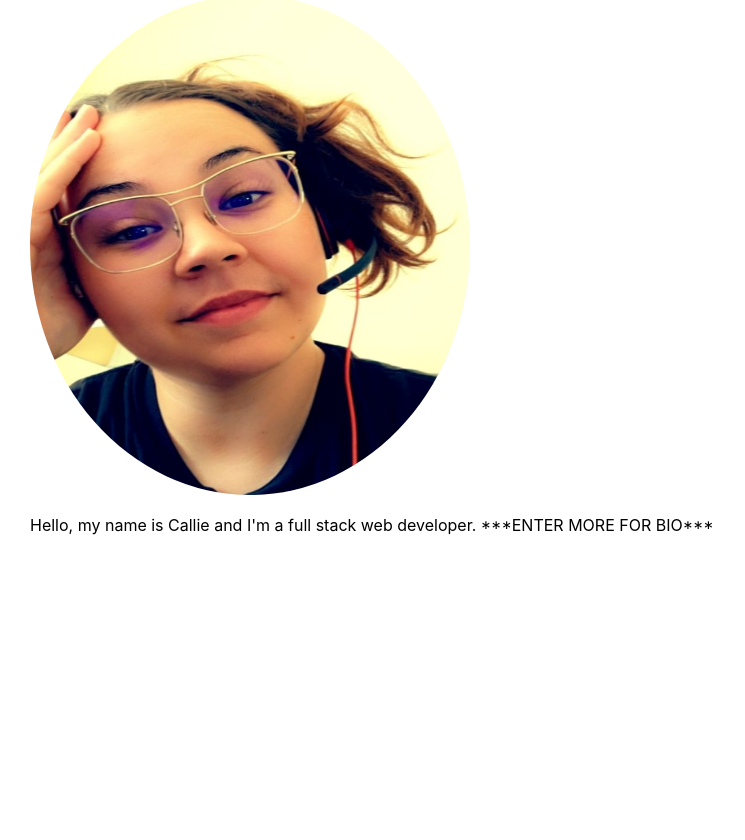
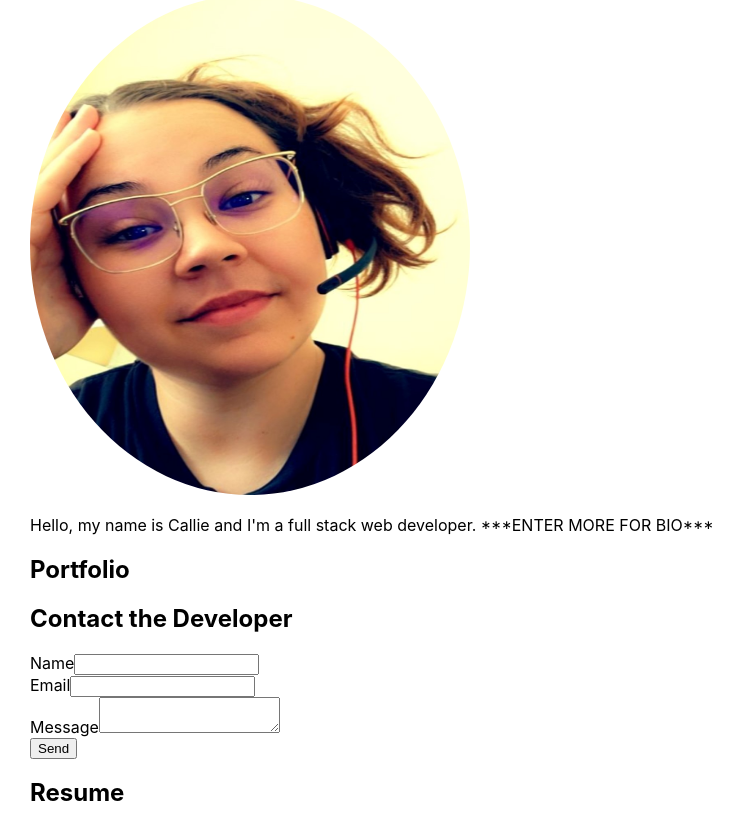
Before and after one commit to CalCar0707/W20C-reactportfolio, a React (Create React App) app in the folder react-portfolio/: page / in a window 1280 px wide. Shown: the part 194-1034 px from the top of the page, without its empty margins (0-745 px from the left). Before the commit the page ends 800 px from the top, so only its background shows below. Built offline with nearby package versions, Linux system fonts and the light colour scheme.

Commit message:
added each section for navigation, added screenshots for portfolio?

```diff
--- a/react-portfolio/src/components/Navigation.js
+++ b/react-portfolio/src/components/Navigation.js
@@ -9,7 +9,7 @@ export default function Navigation() {
                     <a href="#about-me">
                         <li>About Me</li>
                         </a>
-                    <a href="#">
+                    <a href="#portfolio">
                         <li>Portfolio</li>
                         </a>
                     <a href="#">
--- a/react-portfolio/src/components/Project.js
+++ b/react-portfolio/src/components/Project.js
@@ -1,6 +1,7 @@
 import React from "react";
 import WelcomeHeader from "./Header";
 import Footer from "./Footer";
+import Form from "./Form";
 
 import profilePic from './../img/portfolio pic.jpg';
 
@@ -14,7 +15,18 @@ export default function Project(){
                 <img src={profilePic} className="profilepic" alt="developer pic" />
                 <p>Hello, my name is Callie and I'm a full stack web developer. ***ENTER MORE FOR BIO*** </p>
             </div>
+            <div className="portfolio">
+                <h2>Portfolio</h2>
 
+
+            </div>
+            <div className="contact-form">
+                <Form />
+
+            </div>
+            <div className="resume">
+                <h2>Resume</h2>
+            </div>
         </div>
     );
 };
```
Also changed, not shown: react-portfolio/src/img/Food4thought-screenshot.png (added), react-portfolio/src/img/weatherme-screenshot.png (added).
